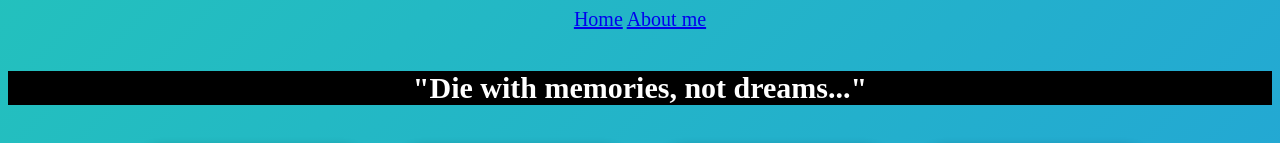
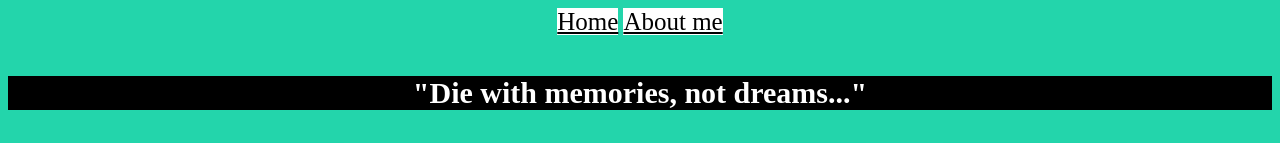
Before and after one commit to DavidVentura11/html, a plain HTML site: page Photos.html in a window 1280 px wide. Shown: the top 143 px of the page. Drawn offline with Linux system fonts and the light colour scheme.

Commit message:
Photos.html

```diff
--- a/Photos.html
+++ b/Photos.html
@@ -1,14 +1,18 @@
 <html>
+
 <head>
+
 	<title> My photos
 	</title>
+
 	<link rel="stylesheet" type="text/css" href="styles.css">
+
 </head>
 
-<body class="back">
+<body class="front">
 
-<a href="index.html">Home</a>
-<a href="Aboutme.html">About me</a>
+	<a href="index.html" class="yellow">Home</a>
+	<a href="Aboutme.html" class="yellow">About me</a>
 
 	<h4 class="red">"Die with memories, not dreams..."</h4>
 
@@ -22,22 +26,6 @@
 	<img src="images/ella.jpg"/>
 	<img style="height:300px;width:400px;"src="images/arugamb.jpg">
 
-
-
 </body>
 
-
-
-
-
-
-
-
-
-
-
-
-
-
-
 </html>
```
Lines whose indentation alone changed are shown as unchanged.
